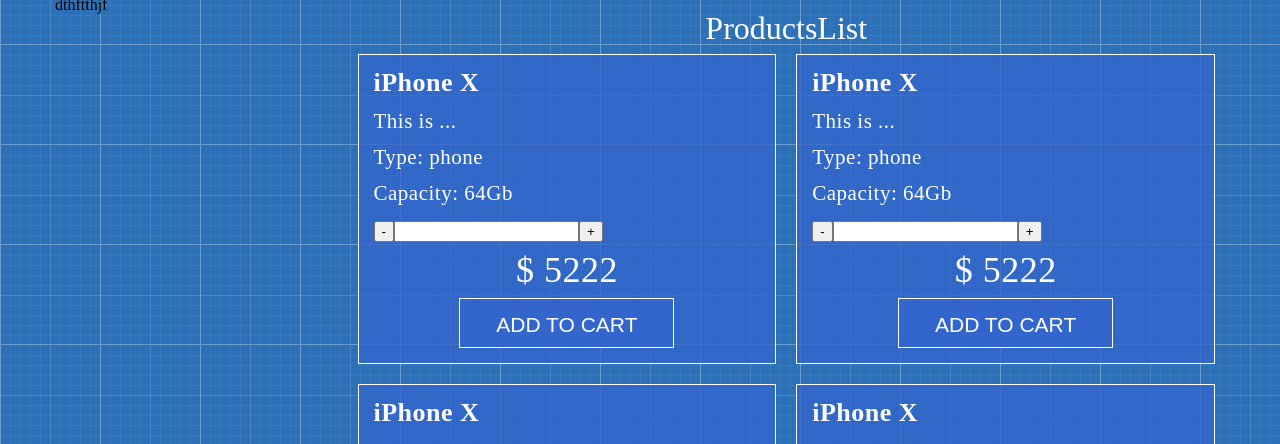
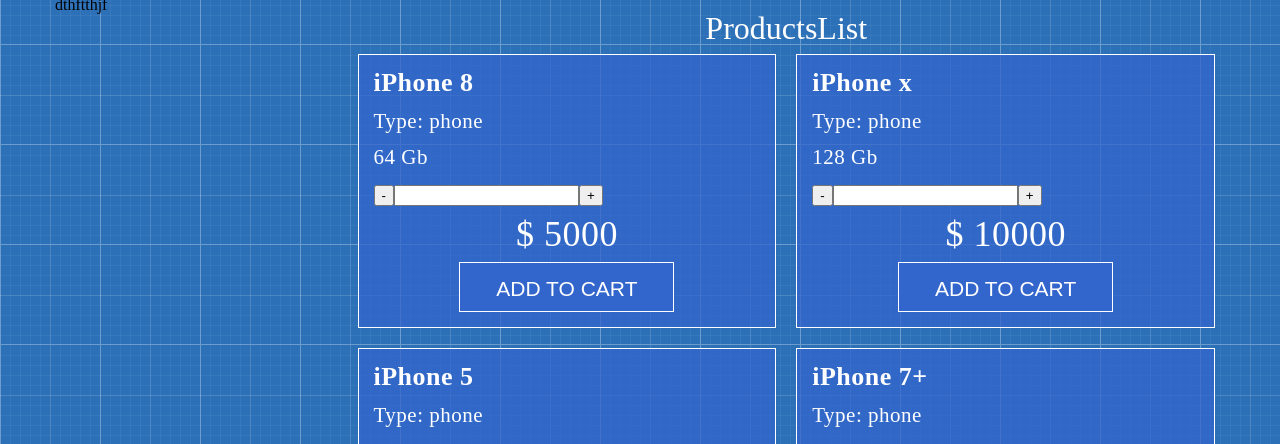
Before and after one commit to ApostleAndrew/shop-react, a React (Create React App) app: page / in a window 1280 px wide. Shown: the part 356-800 px from the top of the page. Built offline with nearby package versions, Linux system fonts and the light colour scheme.

Commit message:
Use props in ProductsListItem

```diff
--- a/src/App/Main/Products/ProductsList.js
+++ b/src/App/Main/Products/ProductsList.js
@@ -10,16 +10,40 @@
             <h2>ProductsList</h2>
             <div className='row'>
                 <div className='col-lg-6'>
-                    <ProductsListItem/>
+                    <ProductsListItem
+                        name="iPhone 8"
+                        description="This is"
+                        type="phone"
+                        capacity={64}
+                        price={5000}
+                    />
                 </div>
                 <div className='col-lg-6'>
-                    <ProductsListItem/>
+                    <ProductsListItem
+                        name="iPhone x"
+                        description="This isxxx"
+                        type="phone"
+                        capacity={128}
+                        price={10000}
+                    />
                 </div>
                 <div className='col-lg-6'>
-                    <ProductsListItem/>
+                    <ProductsListItem
+                        name="iPhone 5"
+                        description="This is"
+                        type="phone"
+                        capacity={32}
+                        price={1000}
+                    />
                 </div>
                 <div className='col-lg-6'>
-                    <ProductsListItem/>
+                    <ProductsListItem
+                        name="iPhone 7+"
+                        description="This is"
+                        type="phone"
+                        capacity={128}
+                        price={4000}
+                    />
                 </div>
             </div>
         </div>
--- a/src/App/Main/Products/ProductsListItem.js
+++ b/src/App/Main/Products/ProductsListItem.js
@@ -2,19 +2,19 @@
 
 import './ProductsListItem.css'
 
-const ProductsListItem = () => {
+const ProductsListItem = (props) => {
     return (
         <div className='products-list-item'>
-            <div className='product-name'> iPhone X</div>
-            <div className='product-description'> This is ...</div>
-            <div className='product-type'> Type: phone</div>
-            <div className='product-capacity'> Capacity: 64Gb</div>
+            <div className='product-name'> {props.name}</div>
+            <div className='product-description'> {props.deccription}</div>
+            <div className='product-type'>Type: {props.type}</div>
+            <div className='product-capacity'> {props.capacity} Gb</div>
             <div className='poduct-quantity'>
                 <button>-</button>
                 <input type='text'/>
                 <button>+</button>
             </div>
-            <div className='product-price'> $ 5222</div>
+            <div className='product-price'> $ {props.price}</div>
             <button className='btn-add-to-cart'>Add to cart</button>
         </div>
     )
```
